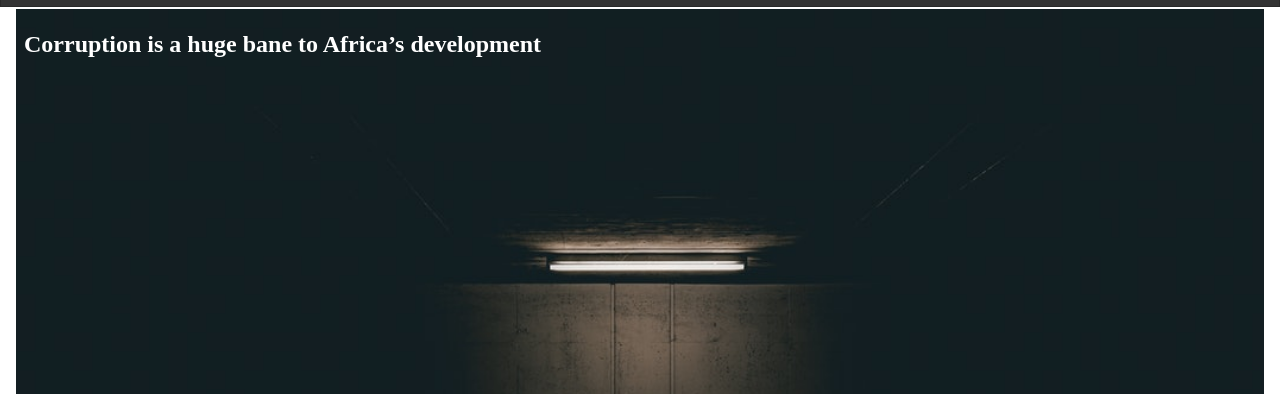
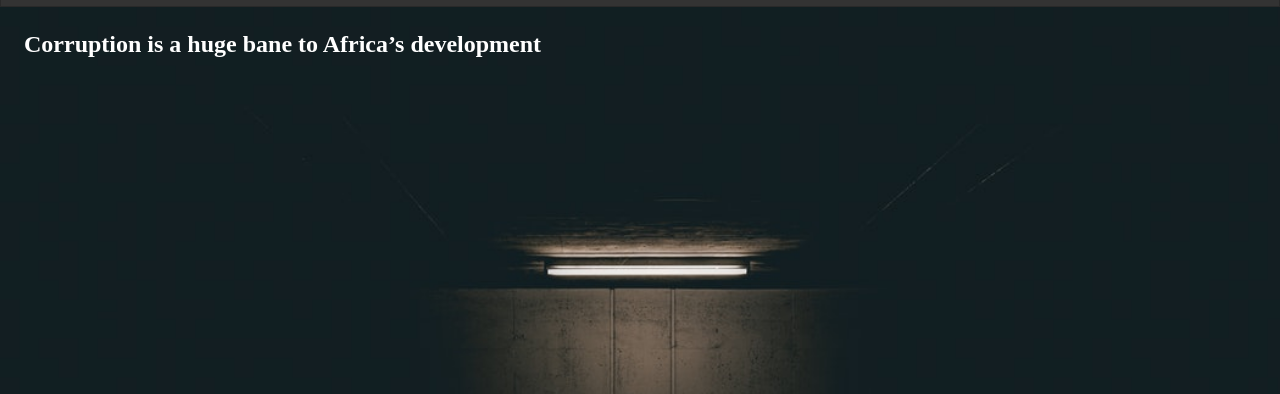
Before and after one commit to Raywire/iReporter, a plain HTML site: page UI/index.html in a window 1280 px wide. Shown: the part 63-457 px from the top of the page. Drawn offline with Linux system fonts and the light colour scheme.

Commit message:
Remove padding from landing page background photo container

```diff
--- a/UI/css/styles.css
+++ b/UI/css/styles.css
@@ -130,7 +130,7 @@ a {
     height: auto;
 }
  /* Container holding the image and the text */
-.container {
+.container,.container-main {
     position: relative;
     text-align: center;
     color: white;
--- a/UI/index.html
+++ b/UI/index.html
@@ -25,7 +25,7 @@
         </li>
       </ul>
     </nav>
-    <div class="container">
+    <div class="container-main">
       <img src="img/bg-main.jpg" alt="Main Image" class="responsive">
       <div class="top-left">
         <h2>Corruption is a huge bane to Africa’s development</h2>
```
